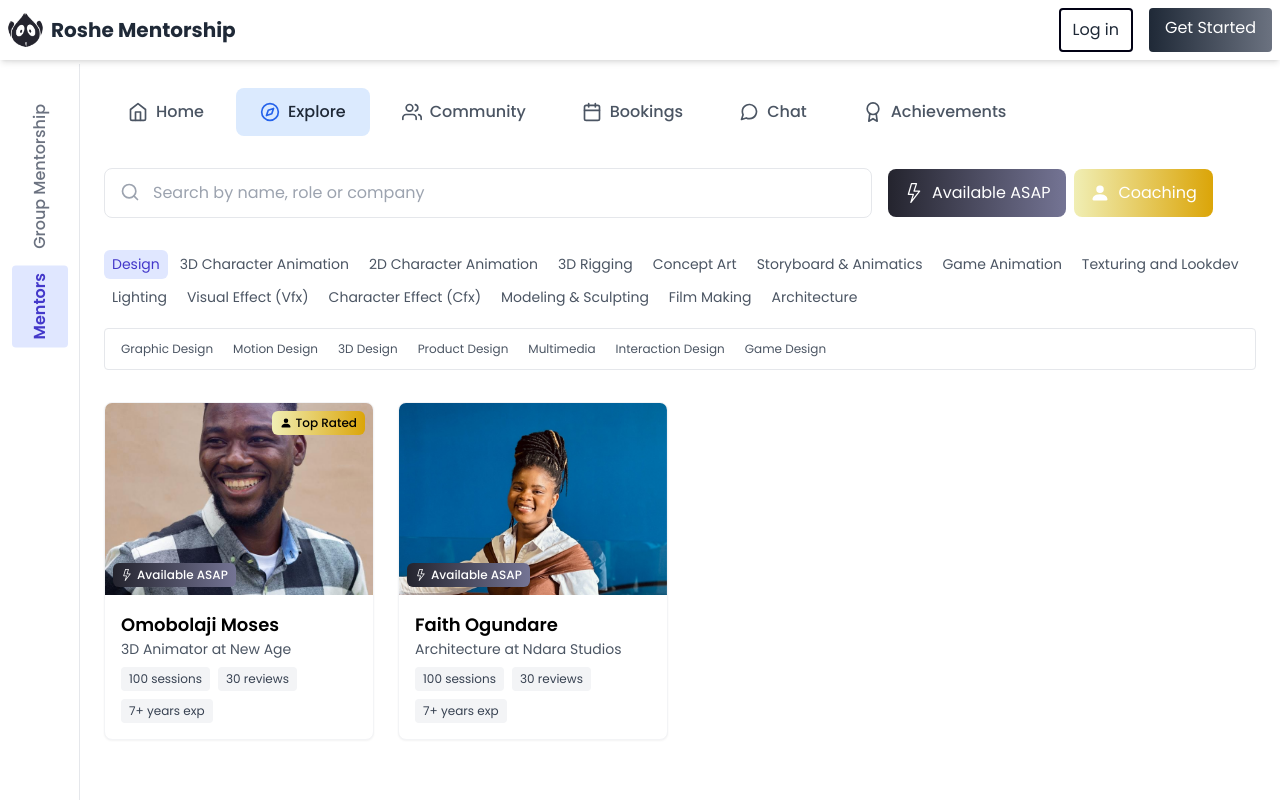
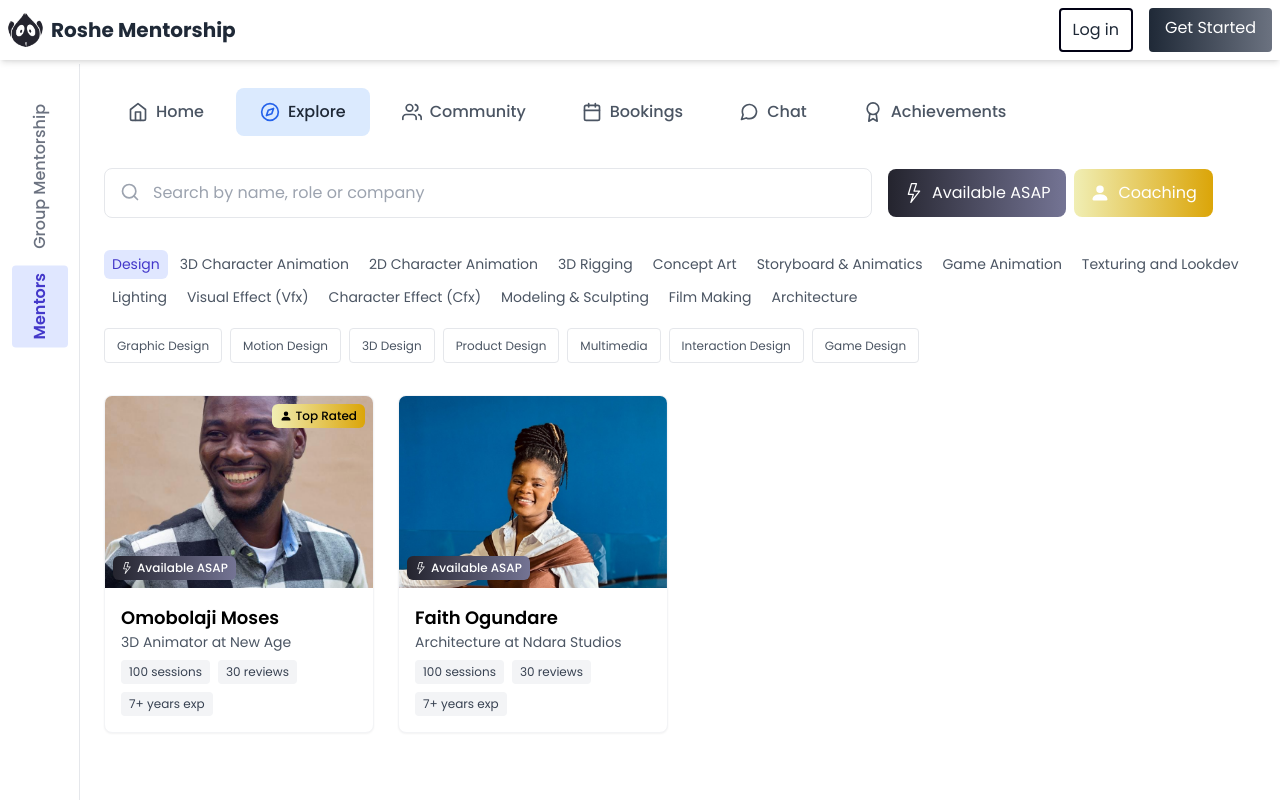
Before and after one commit to Roshe-Mentors/new_roshe, a Next.js app: page /dashboard in a window 1280 px wide. Both pictures are taken after a click on the button "Design". Shown: the top 800 px of the page. Built offline with nearby package versions, Linux system fonts and the light colour scheme.

Commit message:
FEAT: improve child category rendering in MentorDashboard with enhanced styling

```diff
--- a/src/app/dashboard/components/MentorDashboard.tsx
+++ b/src/app/dashboard/components/MentorDashboard.tsx
@@ -173,9 +173,11 @@ const MentorDashboard: React.FC<MentorDashboardProps> = ({ mentors }) => {
               </div>
               {/* Render child categories with border if available */}
               {activeCategory && categoriesMap[activeCategory].length > 0 && (
-                <div className="mt-4 flex flex-wrap gap-1 border border-gray-200 p-2 rounded">
+                <div className="mt-4 flex flex-wrap gap-2">
                   {categoriesMap[activeCategory].map((childCategory, idx) => (
-                    <CategoryButton key={idx} label={childCategory} />
+                    <div key={idx} className="border border-gray-200 rounded p-1">
+                      <CategoryButton label={childCategory} />
+                    </div>
                   ))}
                 </div>
               )}
```
